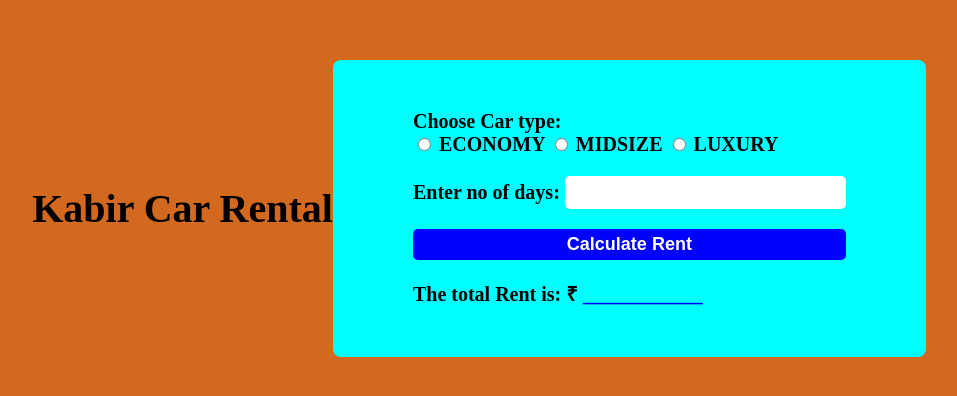
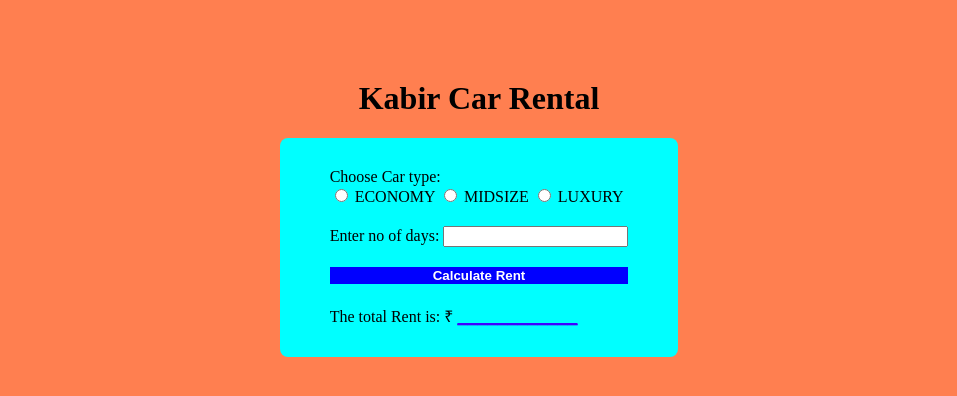
Before and after one commit to deevsh9672/11-js, a plain HTML site: page index.html in a window 1280 px wide. Shown: the part 200-596 px from the top of the page, without its empty margins (161-1118 px from the left). Drawn offline with Linux system fonts and the light colour scheme.

Commit message:
Update style.css

```diff
--- a/style.css
+++ b/style.css
@@ -1,40 +1,31 @@
 body{
-    height: 100vh;
+    background-color: coral;
     display: flex;
+    flex-direction: column;
     align-items: center;
     justify-content: center;
-    background-color: chocolate;
-    font-size: 20px;
-    font-weight: 800;
+    height: 100vh;
 }
 .container{
+    padding: 30px 50px;
+    background-color: aqua;
     display: flex;
     flex-direction: column;
     /* align-items: center; */
     justify-content: center;
     gap: 20px;
-    background-color :aqua;
-    padding: 50px 80px;
     border-radius: 8px;
 }
-input{
-    border: none;
-    border-radius: 5px;
-    padding: 5px 8px;
-    font-size: 20px;
-
-}
 button{
-    border: none;
-    border-radius: 5px;
-    padding: 5px 8px;
     background-color: blue;
     color: white;
-    font-size: 18px;
-    font-weight: 900;
+    font-weight: 800;
+    border: none;
 }
 
 span{
-    color:blue;
+   color: rgb(64, 0, 255);
+   text-decoration: underline;
     font-weight: 900;
+    font-size: 20px;
 }
```
